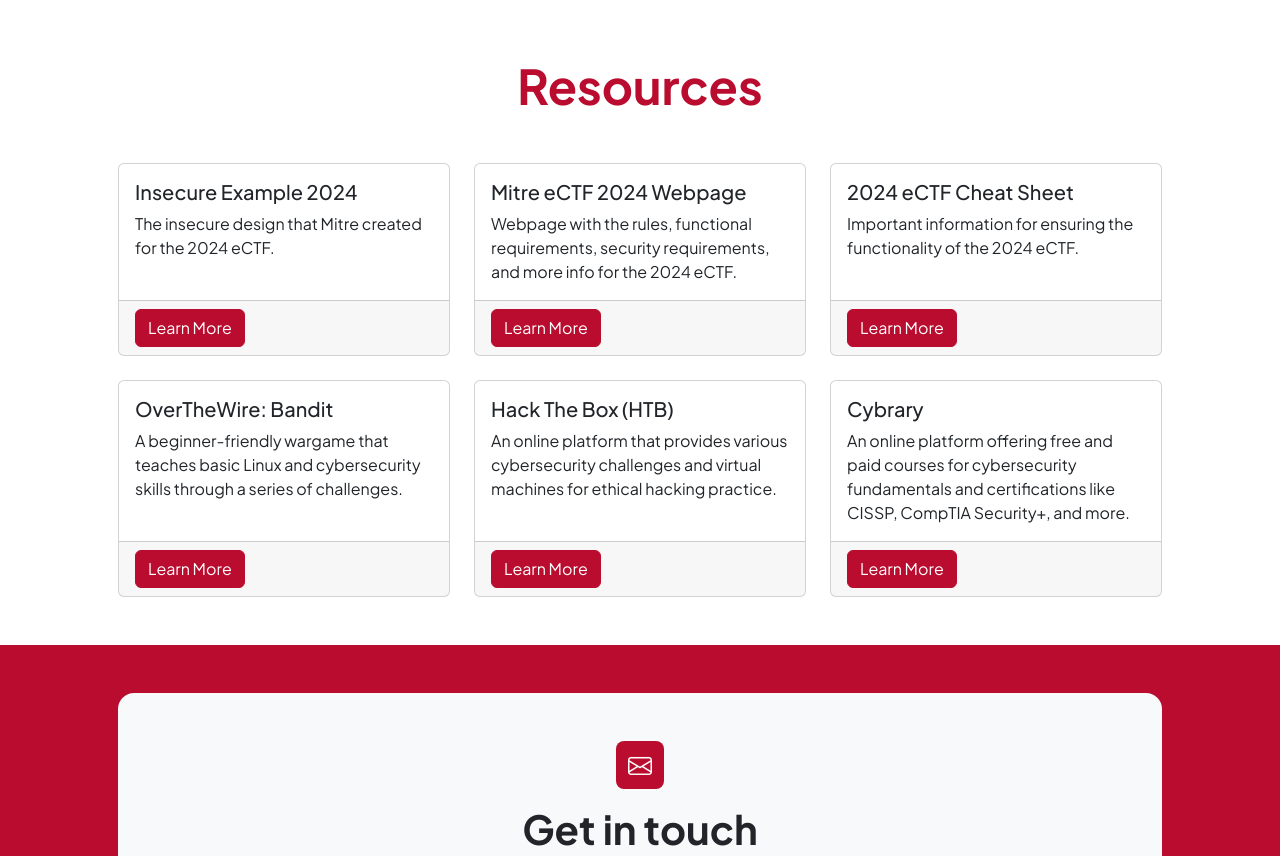
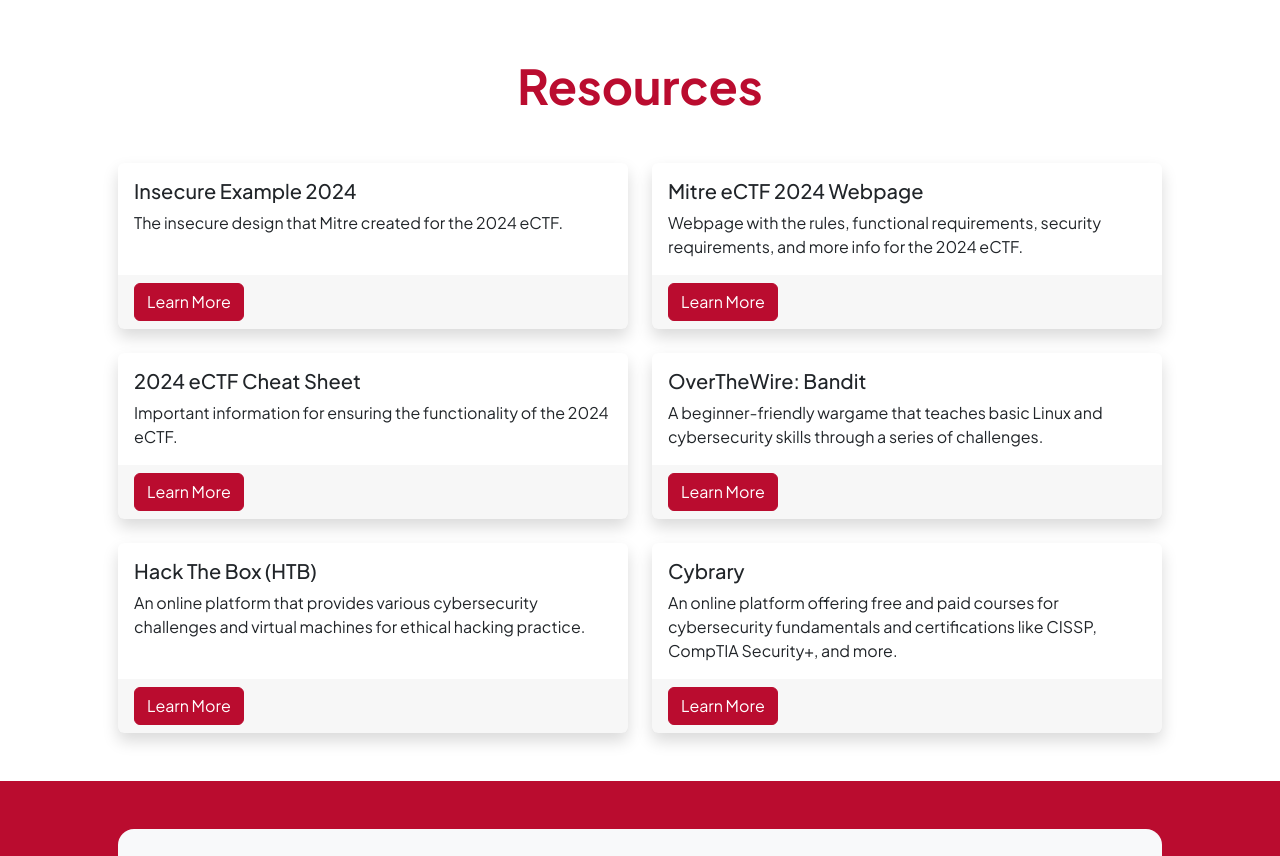
Before and after one commit to OSU-embedded-security-club/website, a plain HTML site: page index.html in a window 1280 px wide. Shown: the part 4600-5456 px from the top of the page. Drawn offline with nearby package versions, Linux system fonts and the light colour scheme.

Commit message:
Removed border from resource cards

```diff
--- a/index.html
+++ b/index.html
@@ -217,75 +217,75 @@
                             </div>
 
                             <!-- Card Grid Row -->
-                            <div class="row row-cols-1 row-cols-md-3 g-4">
+                            <div class="row row-cols-1 row-cols-md-2 row-cols-xxl-3 g-4">
 
                                 <div class="col">
-                                    <div class="card h-100">
+                                    <div class="card border-0 shadow h-100">
                                         <div class="card-body">
                                             <h5 class="card-title">Insecure Example 2024</h5>
                                             <p class="card-text">The insecure design that Mitre created for the 2024 eCTF.</p>
                                         </div>
-                                        <div class="card-footer">
+                                        <div class="card-footer border-0">
                                             <a href="https://github.com/Mitre-cyber-academy/2024-ectf-insecure-example/tree/release" class="btn btn-primary" target="_blank">Learn More</a>
                                         </div>
                                     </div>
                                 </div>
 
                                 <div class="col">
-                                    <div class="card h-100">
+                                    <div class="card border-0 shadow h-100">
                                         <div class="card-body">
                                             <h5 class="card-title">Mitre eCTF 2024 Webpage</h5>
                                             <p class="card-text">Webpage with the rules, functional requirements, security requirements, and more info for the 2024 eCTF.</p>
                                         </div>
-                                        <div class="card-footer">
+                                        <div class="card-footer border-0">
                                             <a href="https://ectfMitre.gitlab.io/ectf-website/index.html" class="btn btn-primary" target="_blank">Learn More</a>
                                         </div>
                                     </div>
                                 </div>
 
                                 <div class="col">
-                                    <div class="card h-100">
+                                    <div class="card border-0 shadow h-100">
                                         <div class="card-body">
                                             <h5 class="card-title">2024 eCTF Cheat Sheet</h5>
                                             <p class="card-text">Important information for ensuring the functionality of the 2024 eCTF.</p>
                                         </div>
-                                        <div class="card-footer">
+                                        <div class="card-footer border-0">
                                             <a href="https://github.com/Bonono63/Mitre-ectf-cheatsheet/tree/main" class="btn btn-primary" target="_blank">Learn More</a>
                                         </div>
                                     </div>
                                 </div>
 
                                 <div class="col">
-                                    <div class="card h-100">
+                                    <div class="card border-0 shadow h-100">
                                         <div class="card-body">
                                             <h5 class="card-title">OverTheWire: Bandit</h5>
                                             <p class="card-text">A beginner-friendly wargame that teaches basic Linux and cybersecurity skills through a series of challenges.</p>
                                         </div>
-                                        <div class="card-footer">
+                                        <div class="card-footer border-0">
                                             <a href="https://overthewire.org/wargames/bandit/" class="btn btn-primary" target="_blank">Learn More</a>
                                         </div>
                                     </div>
                                 </div>
 
                                 <div class="col">
-                                    <div class="card h-100">
+                                    <div class="card border-0 shadow h-100">
                                         <div class="card-body">
                                             <h5 class="card-title">Hack The Box (HTB)</h5>
                                             <p class="card-text">An online platform that provides various cybersecurity challenges and virtual machines for ethical hacking practice.</p>
                                         </div>
-                                        <div class="card-footer">
+                                        <div class="card-footer border-0">
                                             <a href="https://www.hackthebox.eu/" class="btn btn-primary" target="_blank">Learn More</a>
                                         </div>
                                     </div>
                                 </div>
 
                                 <div class="col">
-                                    <div class="card h-100">
+                                    <div class="card border-0 shadow h-100">
                                         <div class="card-body">
                                             <h5 class="card-title">Cybrary</h5>
                                             <p class="card-text">An online platform offering free and paid courses for cybersecurity fundamentals and certifications like CISSP, CompTIA Security+, and more.</p>
                                         </div>
-                                        <div class="card-footer">
+                                        <div class="card-footer border-0">
                                             <a href="https://www.cybrary.it/" class="btn btn-primary" target="_blank">Learn More</a>
                                         </div>
                                     </div>
```
